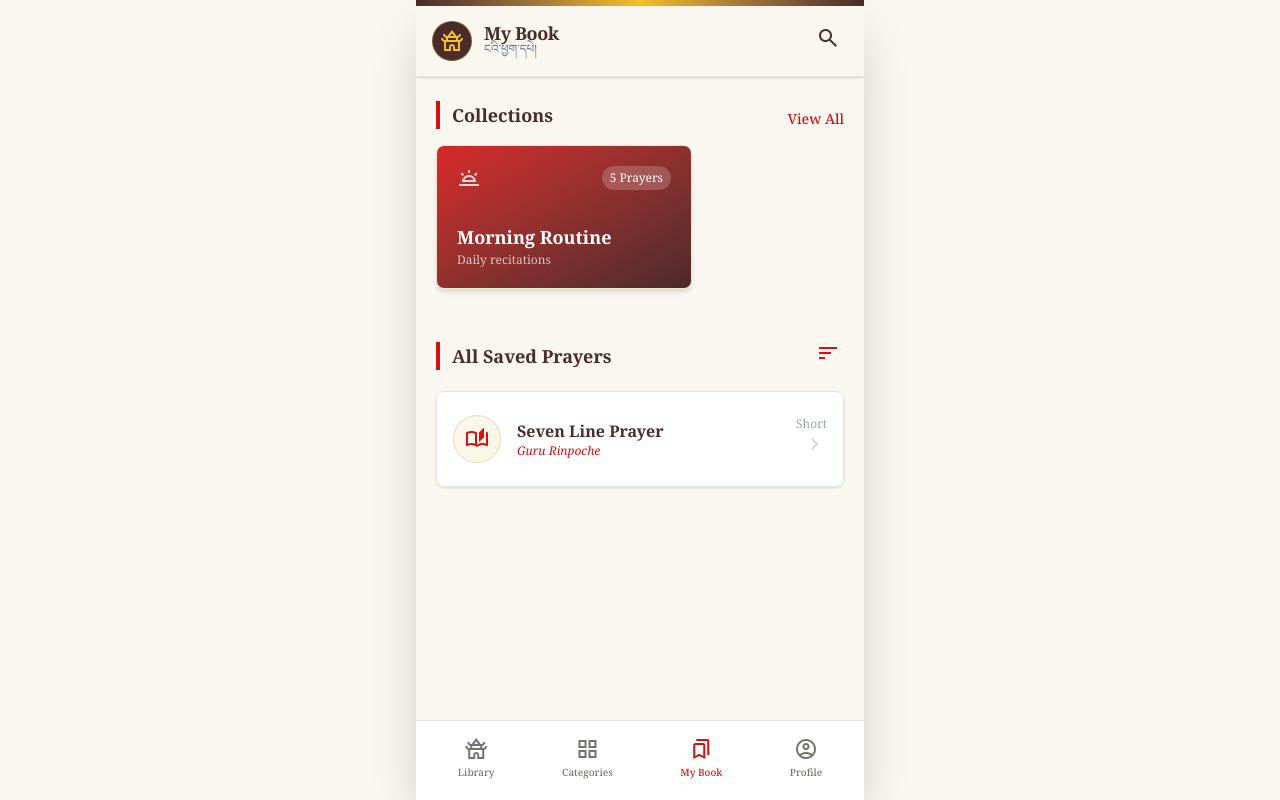
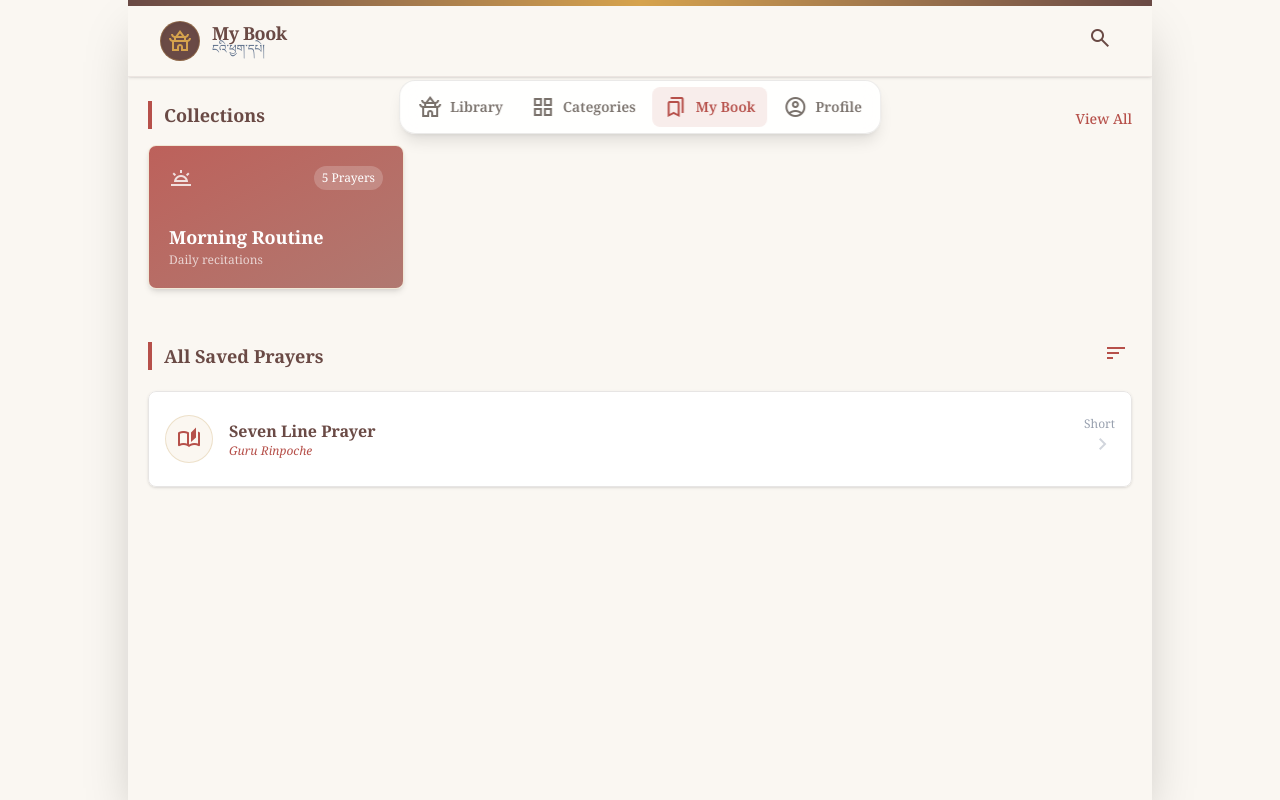
Before and after one commit to pemtshewang/chophel, a Next.js app in the folder frontend/: page /my-book in a window 1280 px wide. Built offline with nearby package versions, Linux system fonts and the light colour scheme.

Commit message:
Refresh UI with lighter, more aesthetic color scheme

```diff
--- a/frontend/src/app/deity/[id]/page.tsx
+++ b/frontend/src/app/deity/[id]/page.tsx
@@ -10,7 +10,7 @@ export default async function DeityDetailPage({ params }: { params: Promise<{ id
   if (!deity) return <div>Deity not found</div>;
 
   return (
-    <div className="bg-background-light dark:bg-background-dark font-display text-slate-900 dark:text-slate-100 antialiased overflow-x-hidden max-w-md mx-auto shadow-2xl relative min-h-screen flex flex-col">
+    <div className="bg-background-light dark:bg-[#f5efe7] font-display text-slate-900 dark:text-stone-800 antialiased overflow-x-hidden w-full md:max-w-5xl md:mx-auto md:shadow-2xl relative min-h-screen flex flex-col">
       <Header
         title="Chöpel"
         showBack={true}
@@ -40,7 +40,7 @@ export default async function DeityDetailPage({ params }: { params: Promise<{ id
         </div>
       </div>
 
-      <div className="flex-1 relative z-10 -mt-4 bg-background-dark rounded-t-3xl border-t border-white/5 shadow-[0_-10px_40px_rgba(0,0,0,0.5)] pb-24">
+      <div className="flex-1 relative z-10 -mt-4 bg-background-dark rounded-t-3xl border-t border-white/5 shadow-[0_-10px_40px_rgba(0,0,0,0.5)] pb-24 md:pb-10">
         <div className="px-6 py-8">
           <h3 className="font-display text-primary-gold text-lg font-bold mb-2">{deity.lineage}</h3>
           <p className="text-slate-300 text-base leading-relaxed opacity-90">{deity.description}</p>
--- a/frontend/src/app/globals.css
+++ b/frontend/src/app/globals.css
@@ -1,28 +1,28 @@
 @import "tailwindcss";
 
 @theme {
-  --color-primary-crimson: #d41111;
-  --color-primary-gold: #f4c025;
-  --color-primary-saffron: #ecb613;
-  --color-gold: #C5A059;
-  --color-gold-light: #F2E8C9;
-  --color-parchment: #F9F7F0;
-  --color-wood: #4A2C2C;
-  --color-wood-light: #6D4C4C;
+  --color-primary-crimson: #B6504A;
+  --color-primary-gold: #D6A34D;
+  --color-primary-saffron: #E2B766;
+  --color-gold: #CBA86B;
+  --color-gold-light: #F4EBDD;
+  --color-parchment: #FAF7F2;
+  --color-wood: #6A4A45;
+  --color-wood-light: #8A6963;
 
-  --color-monastery-bg: #120608;
-  --color-monastery-surface: #2A0A0F;
-  --color-monastery-nav: #1A0505;
-  --color-ivory: #FFF3DC;
-  --color-tibetan-gold: #E8C46A;
+  --color-monastery-bg: #F6EFE7;
+  --color-monastery-surface: #F1E7DB;
+  --color-monastery-nav: #F8F1E8;
+  --color-ivory: #4B4038;
+  --color-tibetan-gold: #B9893A;
   --color-saffron: #FFB347;
   --color-saffron-glow: #FFA500;
   --color-amber-glow: rgba(255, 191, 0, 0.15);
 
-  --color-surface-dark: #242018;
-  --color-crimson-dark: #3a1315;
-  --color-background-light: #F9F7F0;
-  --color-background-dark: #221010;
+  --color-surface-dark: #F7EFE5;
+  --color-crimson-dark: #A86A62;
+  --color-background-light: #FAF7F2;
+  --color-background-dark: #F5EFE7;
 
   --font-display: "Noto Serif", serif;
   --font-sans: "Noto Sans", sans-serif;
@@ -36,14 +36,14 @@
 }
 
 :root {
-  --background: #F9F7F0;
-  --foreground: #171717;
+  --background: #FAF7F2;
+  --foreground: #463D38;
 }
 
 @media (prefers-color-scheme: dark) {
   :root {
-    --background: #221010;
-    --foreground: #ededed;
+    --background: #F5EFE7;
+    --foreground: #463D38;
   }
 }
 
--- a/frontend/src/app/my-book/page.tsx
+++ b/frontend/src/app/my-book/page.tsx
@@ -3,19 +3,19 @@ import Header from "@/components/Header";
 
 export default function MyBookPage() {
   return (
-    <div className="bg-background-light dark:bg-background-dark font-display text-slate-900 dark:text-slate-100 antialiased h-screen flex flex-col overflow-hidden relative max-w-md mx-auto shadow-2xl">
+    <div className="bg-background-light dark:bg-[#f5efe7] font-display text-slate-900 dark:text-stone-800 antialiased min-h-screen flex flex-col overflow-hidden relative w-full md:max-w-5xl md:mx-auto md:shadow-2xl">
       <Header
         title="My Book"
         subtitle="ངའི་ཕྱག་དཔེ།"
         showLogo={true}
         actions={
-          <button className="p-2 rounded-full hover:bg-wood/5 dark:hover:bg-primary-gold/10 text-wood dark:text-primary-gold transition-colors">
+          <button className="p-2 rounded-full hover:bg-wood/5 dark:hover:bg-[#eadfce] text-wood dark:text-[#b9893a] transition-colors">
             <span className="material-symbols-outlined">search</span>
           </button>
         }
       />
 
-      <main className="relative z-10 flex-1 overflow-y-auto pb-24 scrollbar-hide">
+      <main className="relative z-10 flex-1 overflow-y-auto pb-24 md:pb-10 scrollbar-hide">
         <section className="mt-6 mb-8">
           <div className="px-5 mb-4 flex justify-between items-end">
             <h2 className="font-display text-lg font-bold border-l-4 border-primary-crimson pl-3 text-wood dark:text-slate-200">Collections</h2>
@@ -47,12 +47,12 @@ export default function MyBookPage() {
           </div>
           <div className="flex flex-col gap-3">
             <div className="relative group rounded-lg overflow-hidden h-24 shadow-sm hover:shadow-md transition-shadow">
-              <div className="absolute inset-0 bg-white dark:bg-stone-800 border border-stone-200 dark:border-stone-700 p-4 flex items-center gap-4 rounded-lg z-10">
+              <div className="absolute inset-0 bg-white dark:bg-[#f6efe5] border border-stone-200 dark:border-[#d9cab8] p-4 flex items-center gap-4 rounded-lg z-10">
                 <div className="h-12 w-12 rounded-full bg-gold-light/40 flex items-center justify-center text-primary-crimson shrink-0 border border-gold/30">
                   <span className="material-symbols-outlined">auto_stories</span>
                 </div>
                 <div className="flex-1 min-w-0">
-                  <h3 className="font-display font-bold text-base truncate text-wood dark:text-stone-100">Seven Line Prayer</h3>
+                  <h3 className="font-display font-bold text-base truncate text-wood dark:text-[#5f4a45]">Seven Line Prayer</h3>
                   <p className="text-xs text-primary-crimson italic">Guru Rinpoche</p>
                 </div>
                 <div className="text-right shrink-0">
--- a/frontend/src/components/BottomNav.tsx
+++ b/frontend/src/components/BottomNav.tsx
@@ -1,27 +1,58 @@
 import Link from 'next/link';
+
+const navItems = [
+  { href: '/', key: 'home', icon: 'temple_buddhist', label: 'Library' },
+  { href: '/categories', key: 'categories', icon: 'grid_view', label: 'Categories' },
+  { href: '/my-book', key: 'my-book', icon: 'bookmarks', label: 'My Book' },
+  { href: '/profile', key: 'profile', icon: 'account_circle', label: 'Profile' },
+] as const;
+
+const itemClasses = (isActive: boolean) =>
+  `flex items-center justify-center gap-2 rounded-lg transition-colors ${
+    isActive
+      ? 'text-primary-crimson bg-primary-crimson/10'
+      : 'text-stone-500 hover:text-wood dark:hover:text-stone-200 hover:bg-black/5 dark:hover:bg-white/10'
+  }`;
 
 const BottomNav = ({ activeTab }: { activeTab: string }) => {
   return (
-    <nav className="fixed bottom-0 w-full bg-white dark:bg-stone-900 border-t border-stone-200 dark:border-stone-800 pb-safe pt-2 px-2 z-40 max-w-md mx-auto left-0 right-0">
-      <div className="flex justify-around items-end pb-3">
-        <Link href="/" className={`flex flex-col items-center gap-1 p-2 ${activeTab === 'home' ? 'text-primary-crimson' : 'text-stone-500'}`}>
-          <span className="material-symbols-outlined text-2xl">temple_buddhist</span>
-          <span className="text-[10px] font-medium">Library</span>
-        </Link>
-        <Link href="/categories" className={`flex flex-col items-center gap-1 p-2 ${activeTab === 'categories' ? 'text-primary-crimson' : 'text-stone-500'}`}>
-          <span className="material-symbols-outlined text-2xl">grid_view</span>
-          <span className="text-[10px] font-medium">Categories</span>
-        </Link>
-        <Link href="/my-book" className={`flex flex-col items-center gap-1 p-2 ${activeTab === 'my-book' ? 'text-primary-crimson' : 'text-stone-500'}`}>
-          <span className="material-symbols-outlined text-2xl">bookmarks</span>
-          <span className="text-[10px] font-medium">My Book</span>
-        </Link>
-        <Link href="/profile" className={`flex flex-col items-center gap-1 p-2 ${activeTab === 'profile' ? 'text-primary-crimson' : 'text-stone-500'}`}>
-          <span className="material-symbols-outlined text-2xl">account_circle</span>
-          <span className="text-[10px] font-medium">Profile</span>
-        </Link>
-      </div>
-    </nav>
+    <>
+      {/* Mobile bottom tab bar */}
+      <nav className="fixed z-50 left-0 right-0 bottom-0 bg-white/95 dark:bg-[#f3ece2]/95 backdrop-blur-md border-t border-stone-200 dark:border-[#dfd1bf] px-2 pt-2 pb-safe md:hidden">
+        <div className="flex items-end justify-around pb-3">
+          {navItems.map((item) => {
+            const isActive = activeTab === item.key;
+
+            return (
+              <Link key={item.key} href={item.href} className={`${itemClasses(isActive)} flex-col p-2 gap-1`}>
+                <span className="material-symbols-outlined text-2xl">{item.icon}</span>
+                <span className="text-[10px] font-medium">{item.label}</span>
+              </Link>
+            );
+          })}
+        </div>
+      </nav>
+
+      {/* Desktop top navigation links */}
+      <nav className="hidden md:block fixed top-20 left-1/2 -translate-x-1/2 z-40">
+        <div className="flex items-center gap-1 rounded-2xl border border-stone-200/80 dark:border-[#d9cab8] bg-white/90 dark:bg-[#f3ece2]/90 backdrop-blur-md shadow-lg p-1.5">
+          {navItems.map((item) => {
+            const isActive = activeTab === item.key;
+
+            return (
+              <Link
+                key={item.key}
+                href={item.href}
+                className={`${itemClasses(isActive)} px-3 py-2`}
+              >
+                <span className="material-symbols-outlined text-[20px]">{item.icon}</span>
+                <span className="text-sm font-semibold">{item.label}</span>
+              </Link>
+            );
+          })}
+        </div>
+      </nav>
+    </>
   );
 };
 
--- a/frontend/src/components/Header.tsx
+++ b/frontend/src/components/Header.tsx
@@ -28,17 +28,17 @@ const Header: React.FC<HeaderProps> = ({
 }) => {
   const defaultBg = transparent
     ? 'bg-gradient-to-b from-black/80 to-transparent'
-    : 'bg-background-light/95 dark:bg-background-dark/95 backdrop-blur-md border-b border-wood/10 dark:border-primary-gold/20 shadow-sm';
+    : 'bg-background-light/95 dark:bg-[#f5efe7]/95 backdrop-blur-md border-b border-wood/10 dark:border-primary-gold/20 shadow-sm';
 
   return (
     <header className={`sticky top-0 z-50 ${className || defaultBg}`}>
       {!transparent && !className && <div className="h-1.5 w-full bg-gradient-to-r from-wood via-primary-gold to-wood"></div>}
-      <div className={`px-4 ${transparent ? 'py-4' : 'py-3'} flex items-center justify-between`}>
+      <div className={`px-4 md:px-8 ${transparent ? 'py-4' : 'py-3'} flex items-center justify-between`}>
         <div className="flex items-center gap-3">
           {showBack ? (
             <Link
               href={backHref}
-              className={`${transparent ? 'text-white bg-black/20' : 'text-wood dark:text-primary-gold hover:bg-wood/5 dark:hover:bg-primary-gold/10'} flex size-10 items-center justify-center rounded-full backdrop-blur-sm transition-colors`}
+              className={`${transparent ? 'text-white bg-black/20' : 'text-wood dark:text-[#b9893a] hover:bg-wood/5 dark:hover:bg-[#eadfce]'} flex size-10 items-center justify-center rounded-full backdrop-blur-sm transition-colors`}
             >
               <span className="material-symbols-outlined">arrow_back</span>
             </Link>
@@ -49,7 +49,7 @@ const Header: React.FC<HeaderProps> = ({
           ) : null}
 
           <div className="flex flex-col">
-            <h1 className={`font-display font-bold ${titleClassName || (transparent ? 'text-white text-lg drop-shadow-md' : 'text-wood dark:text-primary-gold text-lg')} leading-none tracking-tight`}>
+            <h1 className={`font-display font-bold ${titleClassName || (transparent ? 'text-white text-lg drop-shadow-md' : 'text-wood dark:text-[#b9893a] text-lg')} leading-none tracking-tight`}>
               {title}
             </h1>
             {subtitle && (
```
Also changed, not shown: frontend/src/app/categories/page.tsx (+7 -7 lines), frontend/src/app/page.tsx (+9 -9 lines), frontend/src/app/profile/page.tsx (+10 -10 lines), frontend/src/components/reader/ReaderClient.tsx (+11 -11 lines).
